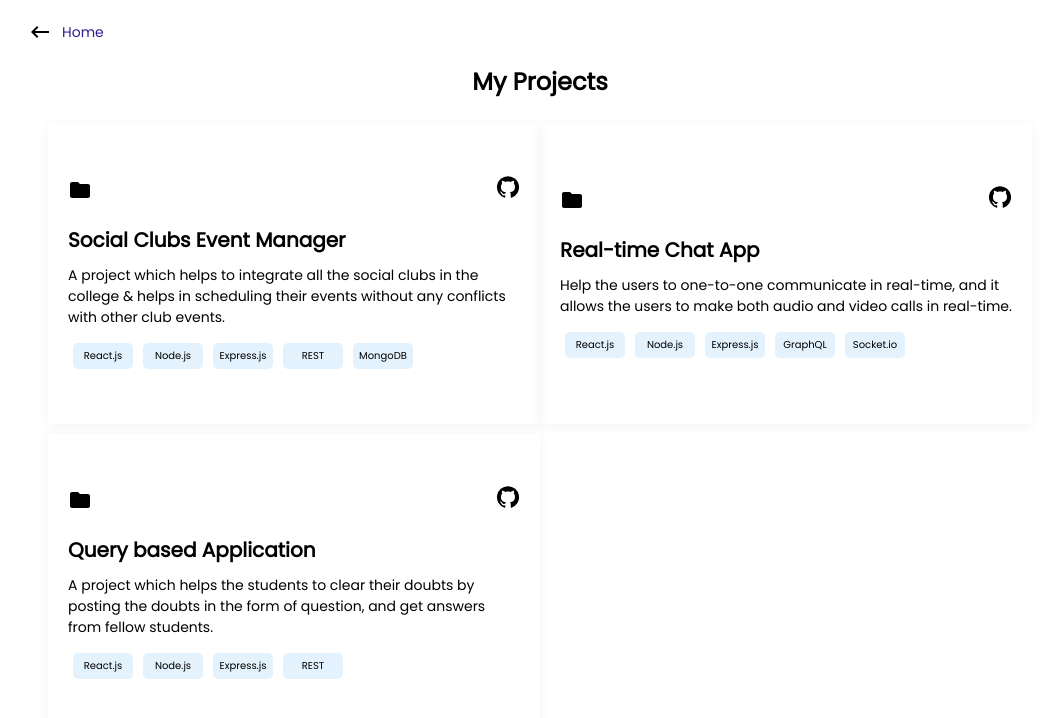
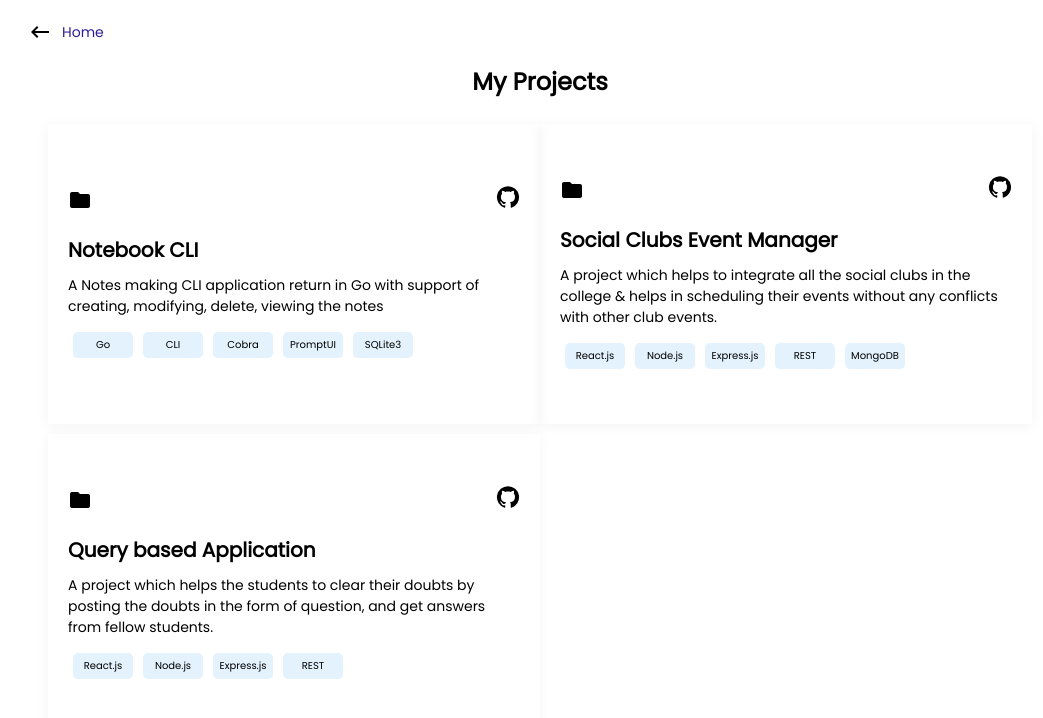
Before and after one commit to sambasivareddy-ch/sambasiva, a React (Create React App) app: page /projects in a window 1280 px wide. Shown: the top 718 px of the page, without its empty margins (100-1143 px from the left). Built offline with nearby package versions, Linux system fonts and the light colour scheme.

Commit message:
Notebook CLI Project Added

```diff
--- a/src/components/Projects.js
+++ b/src/components/Projects.js
@@ -5,20 +5,19 @@ import Project from "./Project";
 
 const projects_arr = [
     {
+        project_name: "Notebook CLI",
+        gitlink: "https://github.com/sambasivareddy-ch/notebook_cli",
+        description: "A Notes making CLI application return in Go with support of creating, modifying, delete, viewing the notes",
+        skills: ['Go', 'CLI', 'Cobra', 'PromptUI', 'SQLite3'],
+        status: "Completed"
+    },
+    {
         project_name: "Social Clubs Event Manager",
         gitlink: "https://github.com/samba-chinta/club_manager",
         description:
             "A project which helps to integrate all the social clubs in the college & helps in scheduling their events without any conflicts with other club events.",
         skills: ["React.js", "Node.js", "Express.js", "REST", "MongoDB"],
         status: "Completed",
-    },
-    {
-        project_name: "Real-time Chat App",
-        gitlink: "https://github.com/samba-chinta/realtime-chat-app",
-        description:
-            "Help the users to one-to-one communicate in real-time, and it allows the users to make both audio and video calls in real-time.",
-        skills: ["React.js", "Node.js", "Express.js", "GraphQL", "Socket.io"],
-        status: "In Progress",
     },
     {
         project_name: "Query based Application",
--- a/src/pages/ProjectPage.js
+++ b/src/pages/ProjectPage.js
@@ -6,19 +6,18 @@ import KeyboardBackspaceIcon from "@mui/icons-material/KeyboardBackspace";
 
 const projects_arr = [
     {
+        project_name: "Notebook CLI",
+        gitlink: "https://github.com/sambasivareddy-ch/notebook_cli",
+        description: "A Notes making CLI application return in Go with support of creating, modifying, delete, viewing the notes",
+        skills: ['Go', 'CLI', 'Cobra', 'PromptUI', 'SQLite3'],
+        status: "Completed"
+    },
+    {
         project_name: "Social Clubs Event Manager",
         gitlink: "https://github.com/samba-chinta/club_manager",
         description: "A project which helps to integrate all the social clubs in the college & helps in scheduling their events without any conflicts with other club events.",
         skills: ['React.js', 'Node.js', 'Express.js', 'REST', 'MongoDB'],
         status: "Completed"
-    },
-    {
-        project_name: "Real-time Chat App",
-        gitlink: "https://github.com/samba-chinta/realtime-chat-app",
-        description:
-            "Help the users to one-to-one communicate in real-time, and it allows the users to make both audio and video calls in real-time.",
-        skills: ["React.js", "Node.js", "Express.js", "GraphQL", "Socket.io"],
-        status: "In Progress",
     },
     {
         project_name: "Query based Application",
```
